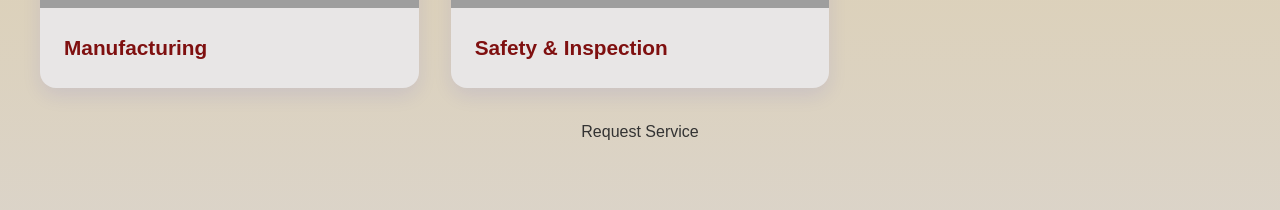
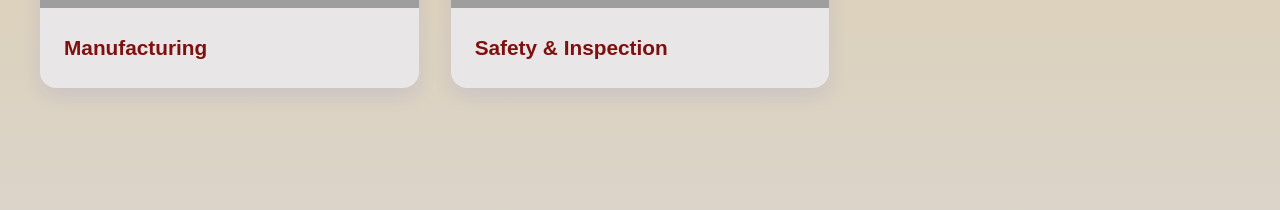
Before and after one commit to Hossein-Kelisa/TIC-Eng, a React (Vite) app in the folder Front-End/: page / in a window 1280 px wide. Shown: the part 5180-5390 px from the top of the page. Built offline with nearby package versions, Linux system fonts and the light colour scheme; no server answers; grey boxes are pictures that could not be loaded.

Commit message:
remove request link

```diff
--- a/Front-End/src/components/HomeComponents/Industries.jsx
+++ b/Front-End/src/components/HomeComponents/Industries.jsx
@@ -1,6 +1,6 @@
 import "./Industries.css";
 import Fades from "../RestComponents/Fades";
-import { Link } from "react-router-dom";
+// import { Link } from "react-router-dom";
 
 const industries = [
   {
@@ -59,13 +59,13 @@ function Industries() {
             </Fades>
           ))}
         </div>
-        <Fades animationType="fadeZoom">
+        {/* <Fades animationType="fadeZoom">
           <div className="industries-btn-wrapper">
             <Link to="/request" className="RequestService-btn">
               Request Service
             </Link>
           </div>
-        </Fades>
+        </Fades> */}
       </div>
     </section>
   );
```
